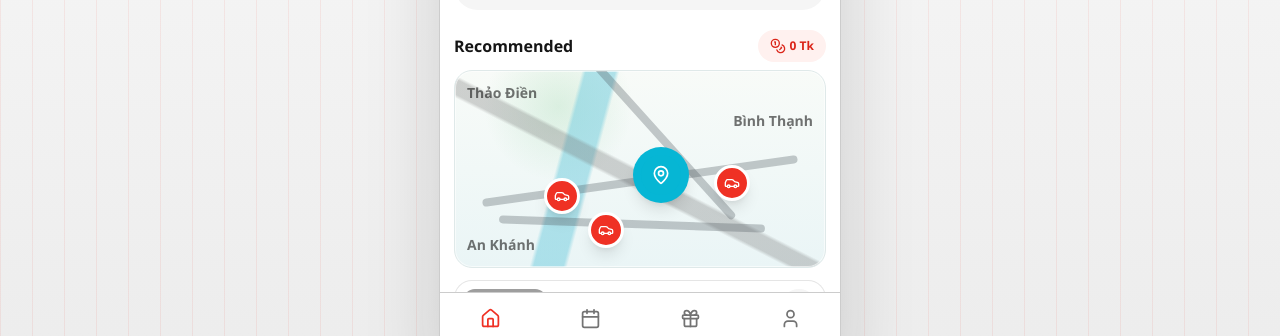
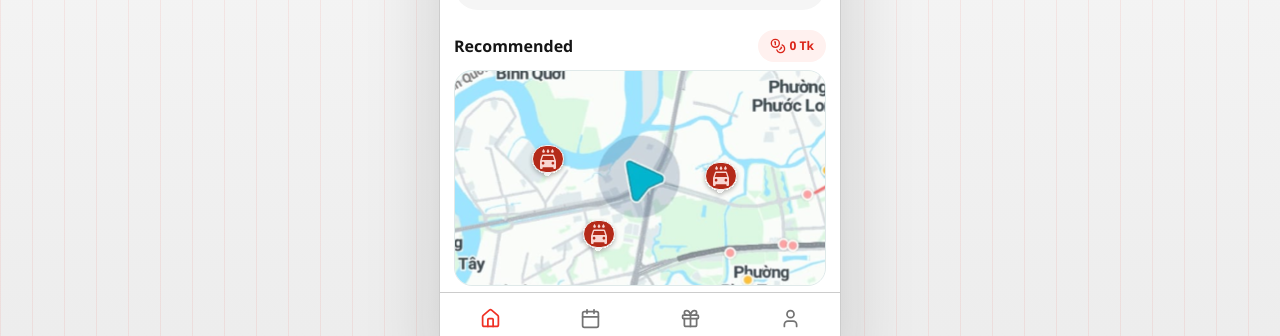
Before and after one commit to chausarahnusitems-tech/washgo_ourfrontend, a React (Vite) app: page / in a window 1280 px wide. Both pictures are taken after a click on the button 495 px from the left and 71 px from the top of the page. Shown: the part 415-751 px from the top of the page. Built offline with nearby package versions, Linux system fonts and the light colour scheme; grey boxes are pictures that could not be loaded.

Commit message:
feat:enhanced minimap card in homescreen to match figma layout

```diff
--- a/src/assets.js
+++ b/src/assets.js
@@ -5,6 +5,8 @@ import detailingIcon from "./assets/icons/detailing.svg";
 import evChargingIcon from "./assets/icons/ev-charging.svg";
 import farFromHomeIcon from "./assets/icons/far-from-home.svg";
 import interiorCleaningIcon from "./assets/icons/interior-cleaning.svg";
+import mapCarPinIcon from "./assets/icons/map-car-pin.svg";
+import miniMapBaseIcon from "./assets/icons/minmapbase.svg";
 import moreIcon from "./assets/icons/more.svg";
 import premiumCareForCarIcon from "./assets/icons/premium-care-for-car.svg";
 import washgoLogo from "./assets/icons/washgologo.svg";
@@ -20,6 +22,8 @@ export const icons = {
   evCharging: evChargingIcon,
   farFromHome: farFromHomeIcon,
   interiorCleaning: interiorCleaningIcon,
+  mapCarPin: mapCarPinIcon,
+  miniMapBase: miniMapBaseIcon,
   more: moreIcon,
   premiumCareForCar: premiumCareForCarIcon,
   washgoLogo
--- a/src/components/map/MapPreview.jsx
+++ b/src/components/map/MapPreview.jsx
@@ -1,6 +1,37 @@
+import { icons } from "../../assets.js";
 import { Icon } from "../ui/Icon.jsx";
 
+const miniMapPins = [
+  "left-[25%] top-[43%]",
+  "left-[39%] top-[78%]",
+  "left-[72%] top-[51%]"
+];
+
+export function MiniMapCard() {
+  return (
+    <div className="relative aspect-[345/201] overflow-hidden rounded-[18px] border border-[#dfe9e9] bg-[#eef7f8]">
+      <img
+        src={icons.miniMapBase}
+        alt=""
+        aria-hidden="true"
+        className="absolute inset-0 h-full w-full object-cover object-center"
+      />
+      {miniMapPins.map((position) => (
+        <img
+          key={position}
+          src={icons.mapCarPin}
+          alt=""
+          aria-hidden="true"
+          className={`absolute ${position} h-10 w-10 -translate-x-1/2 -translate-y-1/2`}
+        />
+      ))}
+    </div>
+  );
+}
+
 export function MapPreview({ large = false }) {
+  if (!large) return <MiniMapCard />;
+
   return (
     <div className={`map-preview relative overflow-hidden ${large ? "h-[356px] rounded-none border-0" : "h-[198px] rounded-[18px] border border-[#dfe9e9]"}`}>
       <span className="map-road road-a" />
```
Also changed, not shown: src/assets/icons/map-car-pin.svg (added), src/assets/icons/minmapbase.svg (added).
